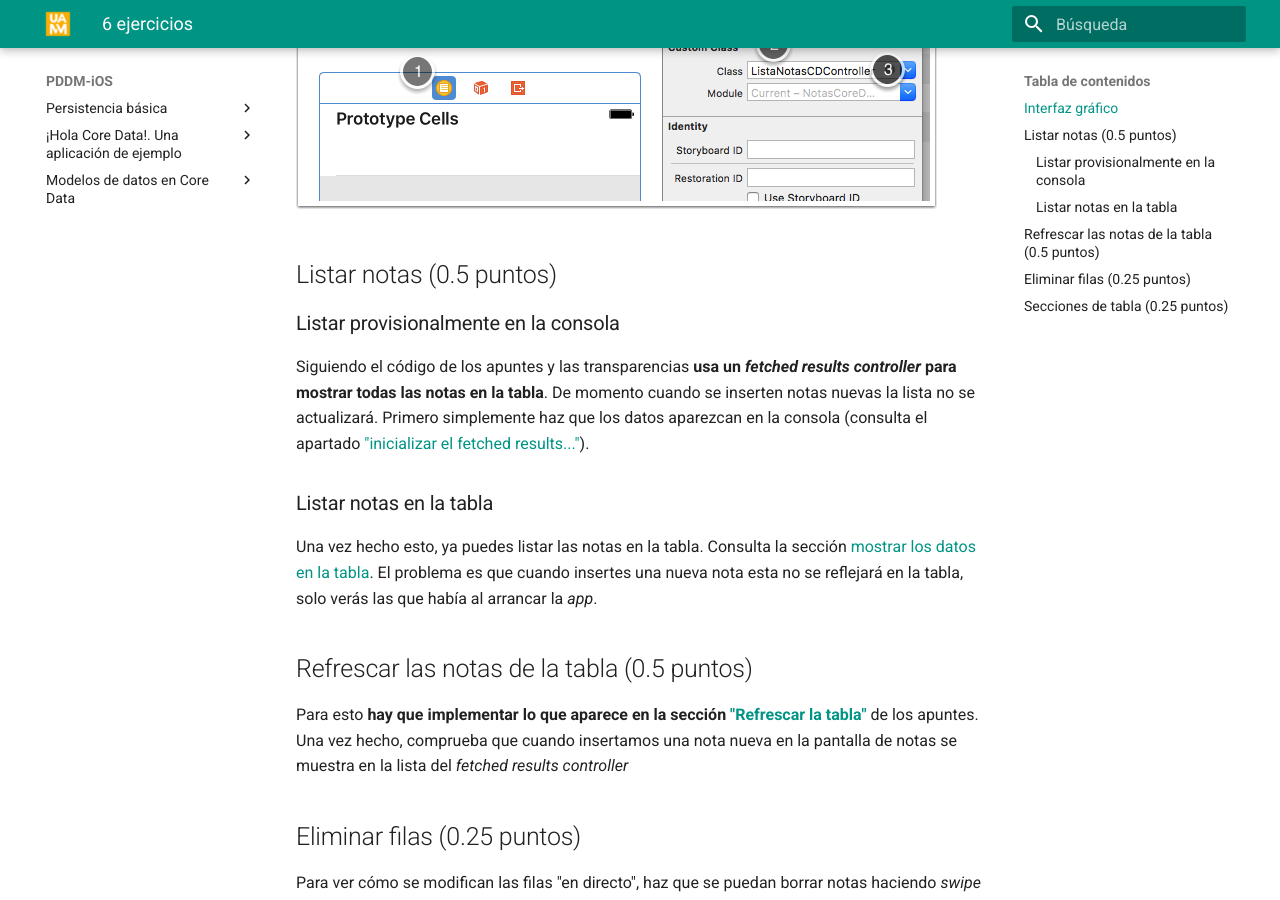
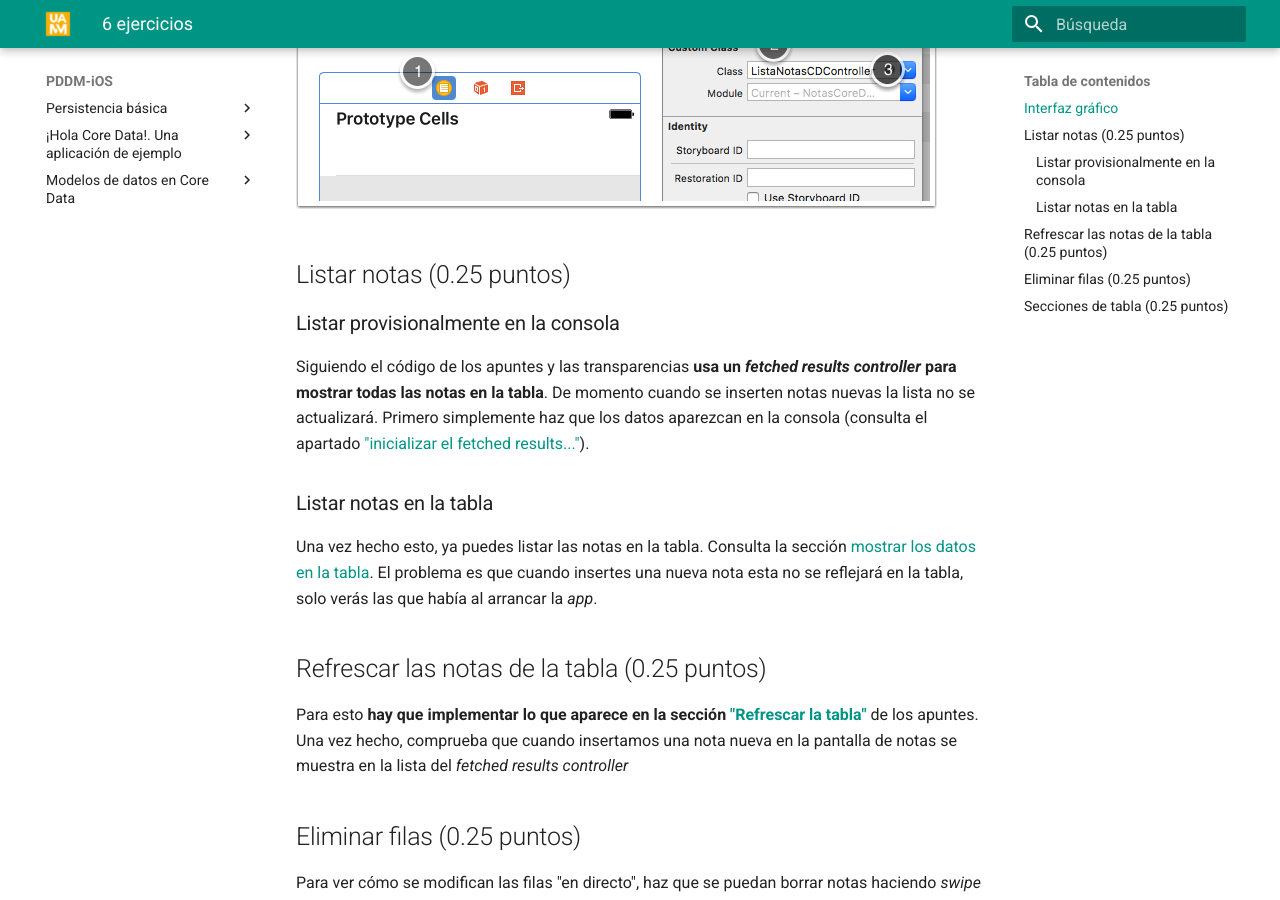
Before and after one commit to ottocol/pddm, an MkDocs documentation site: the page built from docs/cap7/6_ejercicios.md, in a window 1280 px wide and 900 px high, scrolled down 861 px. Built offline with MkDocs 1.6.1 and Material for MkDocs 9.7.7, drawn with Linux system fonts in a browser that asks for light colours.

Commit message:
baremo 2122

```diff
--- a/docs/cap7/6_ejercicios.md
+++ b/docs/cap7/6_ejercicios.md
@@ -15,7 +15,7 @@ Recuerda hacer en el *storyboard* que esta clase sea el *controller* de esta pan
 
 ![](img/set_controller.png)
 
-## Listar notas (0.5 puntos)
+## Listar notas (0.25 puntos)
 
 ### Listar provisionalmente en la consola
 
@@ -25,7 +25,7 @@ Siguiendo el código de los apuntes y las transparencias **usa un *fetched resul
 
 Una vez hecho esto, ya puedes listar las notas en la tabla. Consulta la sección [mostrar los datos en la tabla](3_tabla.html). El problema es que cuando insertes una nueva nota esta no se reflejará en la tabla, solo verás las que había al arrancar la *app*.
 
-## Refrescar las notas de la tabla (0.5 puntos)
+## Refrescar las notas de la tabla (0.25 puntos)
 
 Para esto **hay que implementar lo que aparece en la sección ["Refrescar la tabla"](4_refrescar_tabla.html)** de los apuntes. Una vez hecho, comprueba que cuando insertamos una nota nueva en la pantalla de notas se muestra en la lista del *fetched results controller*
 
```
Also changed, not shown: docs/cap6/3_ejercicios.md (+1 -1 lines).
